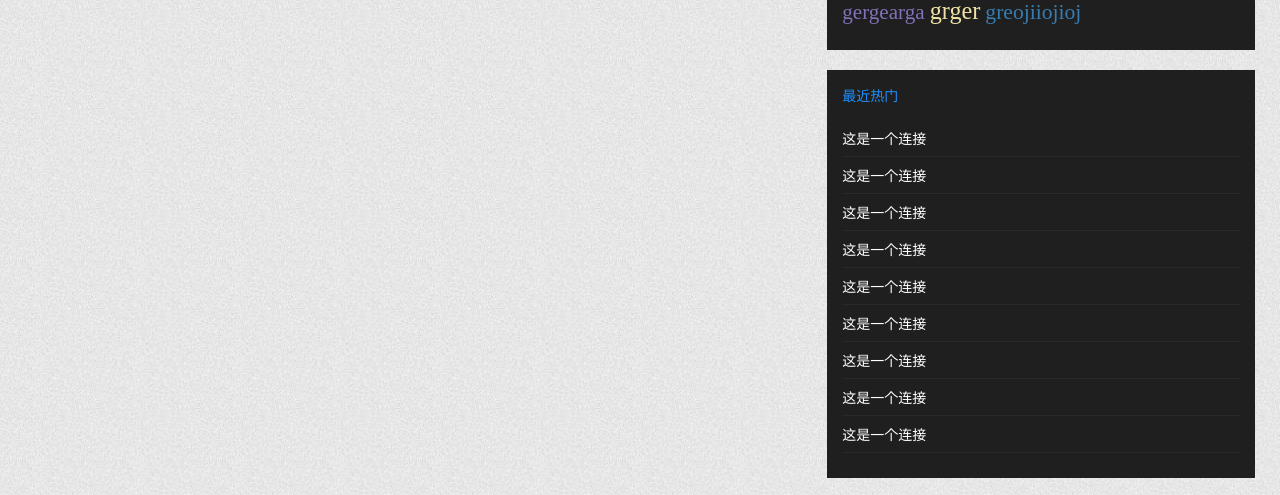
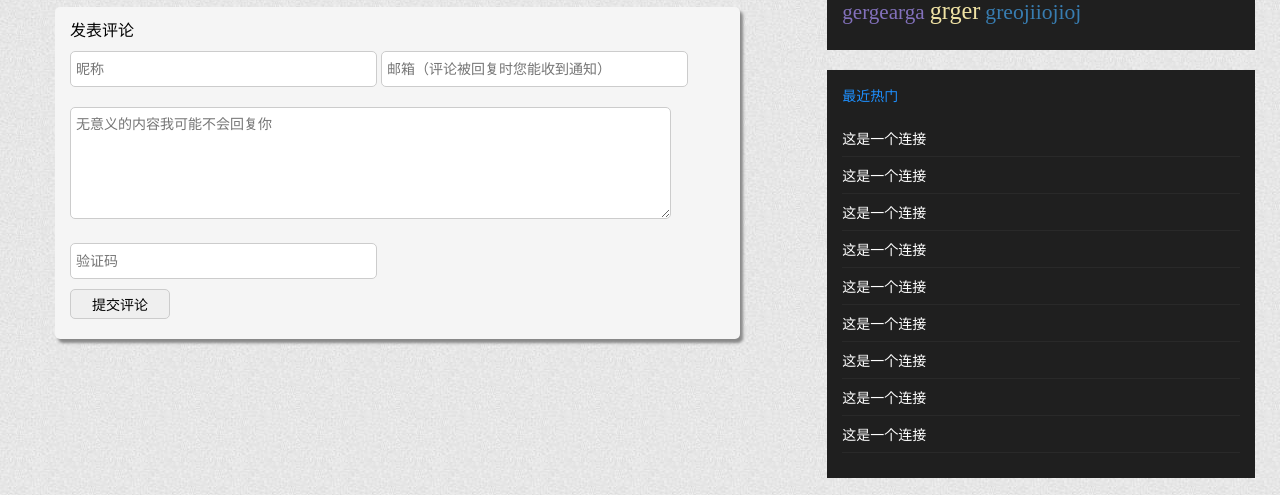
Before and after one commit to wcly/PersonalBlog, a website: page page/blog_detail.html in a window 1280 px wide. Shown: the part 238-733 px from the top of the page. Drawn offline with nearby package versions, Linux system fonts and the light colour scheme.

Commit message:
加入评论功能

```diff
--- a/inde.js
+++ b/inde.js
@@ -18,6 +18,8 @@ app.get('/queryBlogCount', loader.get('/queryBlogCount'));
 
 app.get('/queryBlogById', loader.get('/queryBlogById'));
 
+app.get('/addComment', loader.get('/addComment'));
+
 app.listen(globalConfig.port, function () {
     console.log("服务器已启动");
 });
--- a/page/blog_detail.html
+++ b/page/blog_detail.html
@@ -1,5 +1,6 @@
 <!DOCTYPE html>
 <html lang="en">
+
 <head>
     <meta charset="UTF-8">
     <meta name="viewport" content="width=device-width, initial-scale=1.0">
@@ -10,6 +11,7 @@
     <script src="https://cdn.jsdelivr.net/npm/vue/dist/vue.js"></script>
     <script src="https://cdn.bootcss.com/axios/0.19.0-beta.1/axios.js"></script>
 </head>
+
 <body>
     <header class="header">
         <div class="container">
@@ -32,6 +34,21 @@
                 <div class="blog_title">{{title}}</div>
                 <div class="blog_msg">作者：Wcly 标签：{{tags}} 发布于： {{ctime}} 浏览（{{views}}）</div>
                 <div class="blog_content" v-html="content"></div>
+            </div>
+            <div class="send_comment" id="send_comment">
+                <span>发表评论</span>
+                <div>
+                    <input type="hidden" id="comment_reply" value="-1">
+                    <input type="text" placeholder="昵称" id="comment_name">
+                    <input type="text" placeholder="邮箱（评论被回复时您能收到通知）" id="comment_email">
+                </div>
+                <div>
+                    <textarea placeholder="无意义的内容我可能不会回复你" id="comment_content"></textarea>
+                </div>
+                <div>
+                    <input type="text" placeholder="验证码" id="comment_code"/>
+                </div>
+                <button v-on:click="sendComment()">提交评论</button>
             </div>
         </div>
         <div class="content_right">
@@ -89,4 +106,5 @@
     <script src="./js/base.js"></script>
     <script src="./js/blog_detail.js"></script>
 </body>
+
 </html>
--- a/page/css/blog_detail.css
+++ b/page/css/blog_detail.css
@@ -29,3 +29,48 @@
 .blog_content img {
     width: 100%;
 }
+
+.send_comment{
+    background: #f5f5f5;
+    width: 96%;
+    border-radius: 5px;
+    padding: 10px 15px;
+    box-shadow: 3px 4px 3px #888;
+    text-align: left;
+    margin-top: 50px;
+}
+
+.send_comment input{
+    width: 300px;
+    height: 34px;
+    border: 1px solid #ccc;
+    border-radius: 5px;
+    padding-left: 5px;
+    margin-top: 10px;
+    margin-bottom: 10px;
+    font-size: 14px;
+}
+
+.send_comment textarea{
+    width: 90%;
+    height: 100px;
+    border: 1px solid #ccc;
+    padding: 5px;
+    margin-top: 10px;
+    margin-bottom: 10px;
+    font-size: 14px;
+    border-radius: 5px;
+}
+
+.send_comment button{
+    width: 100px;
+    height: 30px;
+    border: 1px solid #ccc;
+    border-radius: 5px;
+    margin-bottom: 10px;
+    font-size: 14px;
+}
+
+.send_comment button:hover{
+    background: #adadad;
+}
--- a/page/js/blog_detail.js
+++ b/page/js/blog_detail.js
@@ -12,16 +12,16 @@ const blogDetail = new Vue({
     },
     created() {
         const searchUrlParams = location.search.indexOf("?") > -1 ? location.search.split("?")[1].split('&') : "";
-        if(searchUrlParams == ""){
+        if (searchUrlParams == "") {
             return;
         }
         let bid = -1;
-        for(let i = 0; i < searchUrlParams.length; i++){
+        for (let i = 0; i < searchUrlParams.length; i++) {
             console.log(searchUrlParams[i].split("=")[0] == 'bid')
-            if(searchUrlParams[i].split("=")[0] == 'bid'){
-                try{
+            if (searchUrlParams[i].split("=")[0] == 'bid') {
+                try {
                     bid = parseInt(searchUrlParams[i].split("=")[1]);
-                }catch(e){
+                } catch (e) {
                     console.log(e);
                 }
             }
@@ -29,7 +29,7 @@ const blogDetail = new Vue({
         axios({
             method: 'get',
             url: '/queryBlogById?bid=' + bid,
-        }).then(function(resp){
+        }).then(function (resp) {
             console.log(resp);
             const result = resp.data.data[0];
             blogDetail.title = result.title;
@@ -37,8 +37,49 @@ const blogDetail = new Vue({
             blogDetail.tags = result.tags;
             blogDetail.ctime = result.ctime;
             blogDetail.views = result.views;
-        }).catch(function(err){
+        }).catch(function (err) {
             console.log("请求失败");
         });
     },
 });
+
+const sendComment = new Vue({
+    el: '#send_comment',
+    data: {
+
+    },
+    computed: {
+        sendComment: function () {
+            return function () {
+                const searchUrlParams = location.search.indexOf("?") > -1 ? location.search.split("?")[1].split('&') : "";
+                if (searchUrlParams == "") {
+                    return;
+                }
+                let bid = -1;
+                for (let i = 0; i < searchUrlParams.length; i++) {
+                    console.log(searchUrlParams[i].split("=")[0] == 'bid')
+                    if (searchUrlParams[i].split("=")[0] == 'bid') {
+                        try {
+                            bid = parseInt(searchUrlParams[i].split("=")[1]);
+                        } catch (e) {
+                            console.log(e);
+                        }
+                    }
+                }
+                const replay = document.getElementById("comment_reply").value;
+                const name = document.getElementById("comment_name").value;
+                const email = document.getElementById("comment_email").value;
+                const content = document.getElementById("comment_content").value;
+                axios({
+                    method: 'get',
+                    url: '/addComment?bid=' + bid + '&parent=' + replay + '&userName=' + name + '&email=' + email + '&content=' + content,
+                }).then(function (resp) {
+                    console.log(resp);
+                })
+            }
+        }
+    },
+    created: function () {
+
+    }
+})
```
Also changed, not shown: dao/CommentDao.js (added, +20 -0 lines), web/CommentController.js (added, +24 -0 lines).
